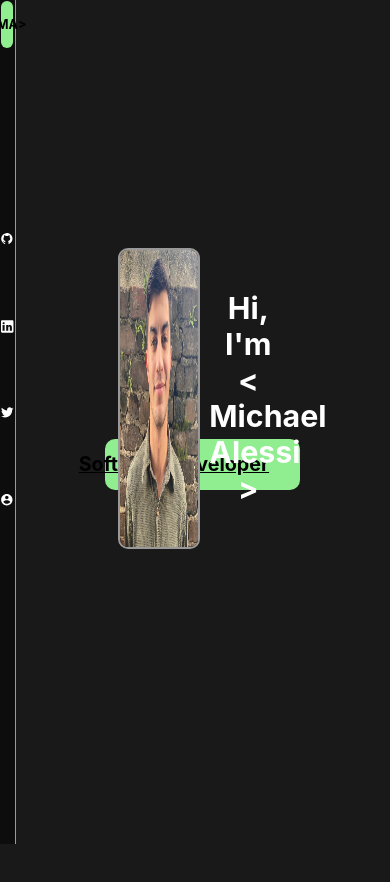
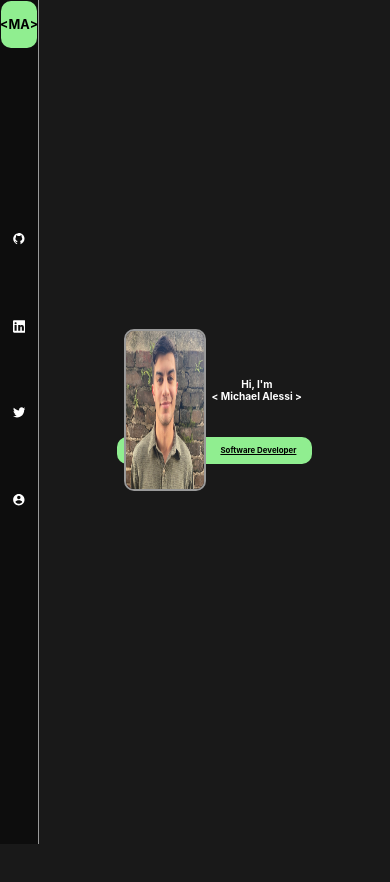
Before and after one commit to mikealessi24/portfolio1, a React (Create React App) app: page / in a window 390 px wide. Shown: the top 882 px of the page. Built offline with nearby package versions, Linux system fonts and the light colour scheme.

Commit message:
messing with media query for mobile development

```diff
--- a/src/Components/MyWork.js
+++ b/src/Components/MyWork.js
@@ -90,9 +90,9 @@ export default function MyWork() {
             className="project-description"
             onClick={() => setClicked(undefined)}
           >
-            This is a simple twitter clone using one account. I made this to
-            explore the firebase database with the help of programmer on
-            youtube.
+            This is a simple twitter clone. This app was made to explore the
+            firebase database with the help of cleverprogrammer on youtube. The
+            frontend uses React and backend uses google firebase.
             <br></br>
             <br></br>
             <a
--- a/src/style/app.css
+++ b/src/style/app.css
@@ -40,3 +40,15 @@ body {
   justify-content: flex-end;
   overflow: hidden;
 }
+
+@media all and (max-width: 600px) {
+  .app-left {
+    width: 10%;
+    position: fixed;
+    left: 0;
+  }
+
+  .app-right {
+    width: 90%;
+  }
+}
--- a/src/style/header.css
+++ b/src/style/header.css
@@ -73,3 +73,29 @@
   text-decoration: none;
   cursor: auto;
 }
+
+@media all and (max-width: 600px) {
+  .profile-image-container {
+    height: 40%;
+    width: 40%;
+  }
+
+  .header-text {
+    font-size: 0.6vh;
+    width: 50%;
+    position: relative;
+    top: 19vh;
+  }
+
+  .line-title {
+    font-size: 0.8vh;
+    position: relative;
+    right: 4vw;
+  }
+
+  .line-effect {
+    height: 3.5vh;
+    position: relative;
+    bottom: 20vh;
+  }
+}
```
